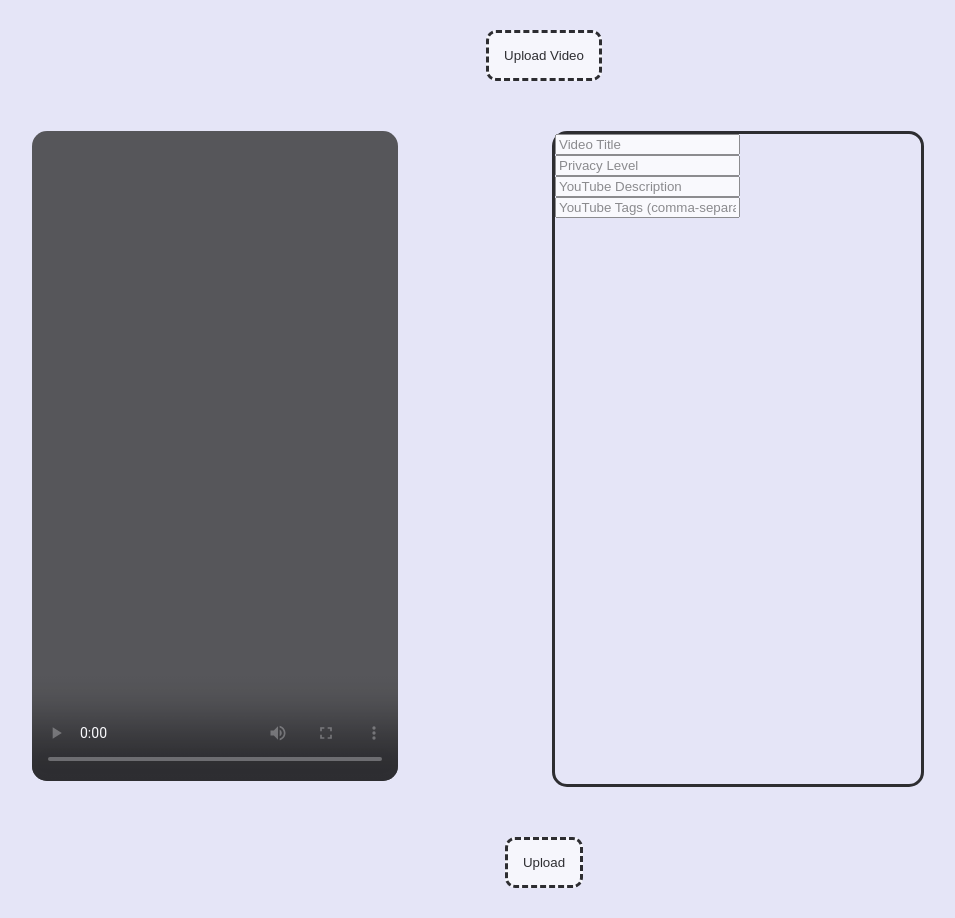
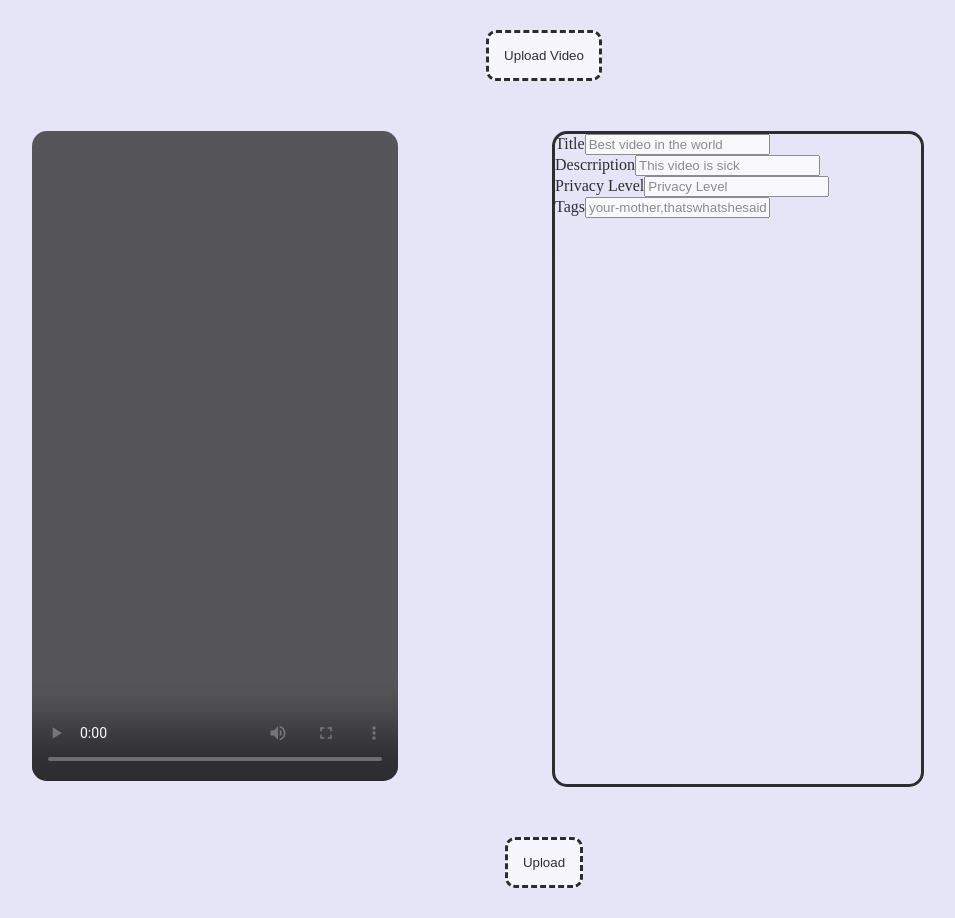
Before and after one commit to osterowsky/short-form-unifier, a React (Create React App) app in the folder frontend/: page / in a window 1280 px wide. Shown: the whole page, without its empty margins (96-1051 px from the left). Built offline with nearby package versions, Linux system fonts and the light colour scheme; the HTML template or start-up script is replaced by a standard one.

Commit message:
add labels for buttons

```diff
--- a/frontend/src/components/DropVideoSection.js
+++ b/frontend/src/components/DropVideoSection.js
@@ -75,15 +75,26 @@ export function DropVideoSection() {
                     <video src={fileURL} controls></video>
                 </div>
                 <div className='VideoUpload'>
-                    <div>
+                    <div  className="videoInputContainer">
+                        <label >Title</label>
                         <input
                             type="text"
-                            placeholder="Video Title"
+                            placeholder="Best video in the world"
                             value={title}
                             onChange={(e) => setTitle(e.target.value)}
                         />
                     </div>
                     <div>
+                        <label >Descrription</label>
+                        <input
+                            type="text"
+                            placeholder="This video is sick"
+                            value={youtubeDescription}
+                            onChange={(e) => setYoutubeDescription(e.target.value)}
+                        />
+                    </div>
+                    <div>
+                        <label >Privacy Level</label>
                         <input
                             type="text"
                             placeholder="Privacy Level"
@@ -92,17 +103,10 @@ export function DropVideoSection() {
                         />
                     </div>
                     <div>
+                        <label >Tags</label>
                         <input
                             type="text"
-                            placeholder="YouTube Description"
-                            value={youtubeDescription}
-                            onChange={(e) => setYoutubeDescription(e.target.value)}
-                        />
-                    </div>
-                    <div>
-                        <input
-                            type="text"
-                            placeholder="YouTube Tags (comma-separated)"
+                            placeholder="your-mother,thatswhatshesaid,420"
                             value={youtubeTags}
                             onChange={(e) => setYoutubeTags(e.target.value)}
                         />
```
